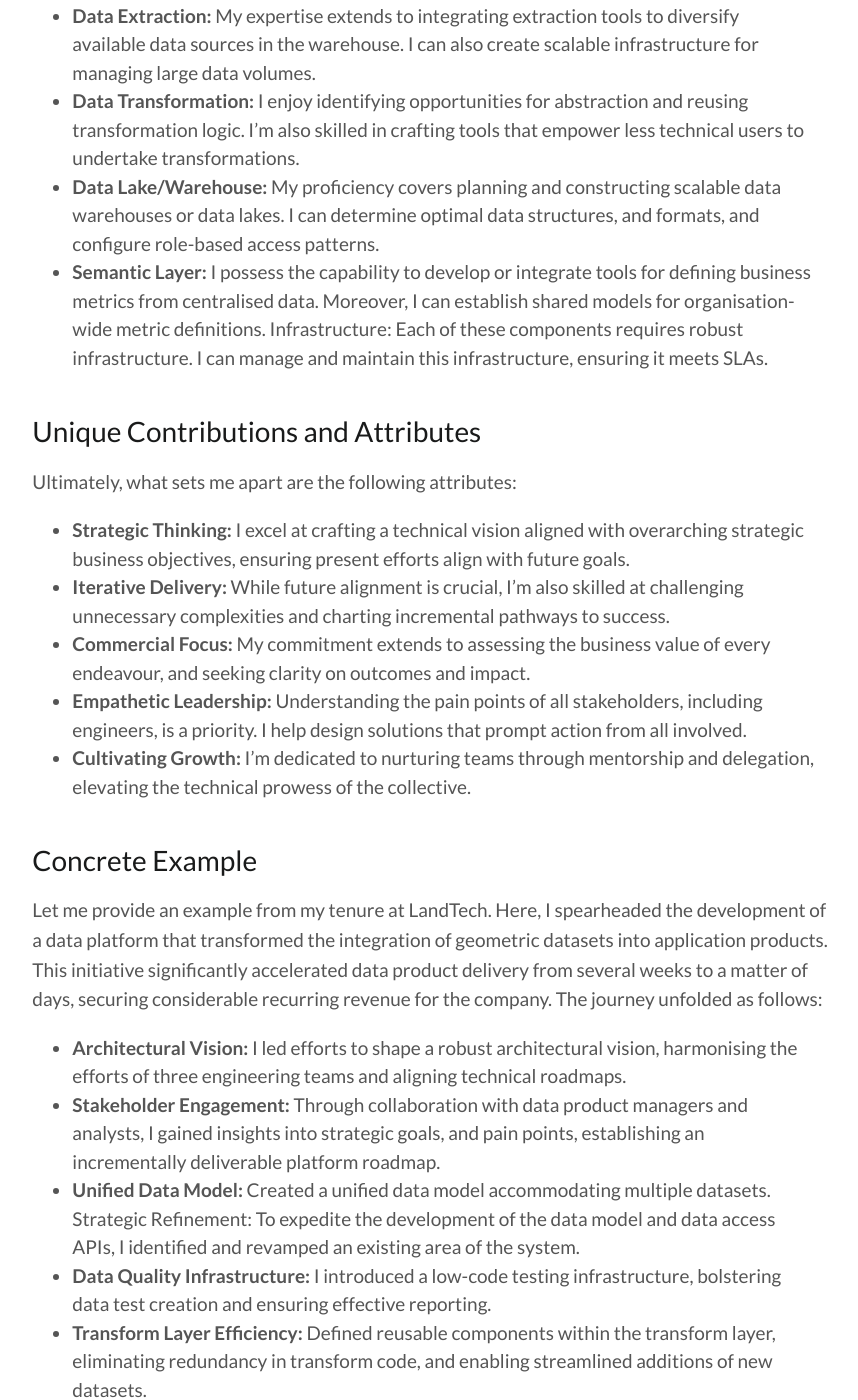
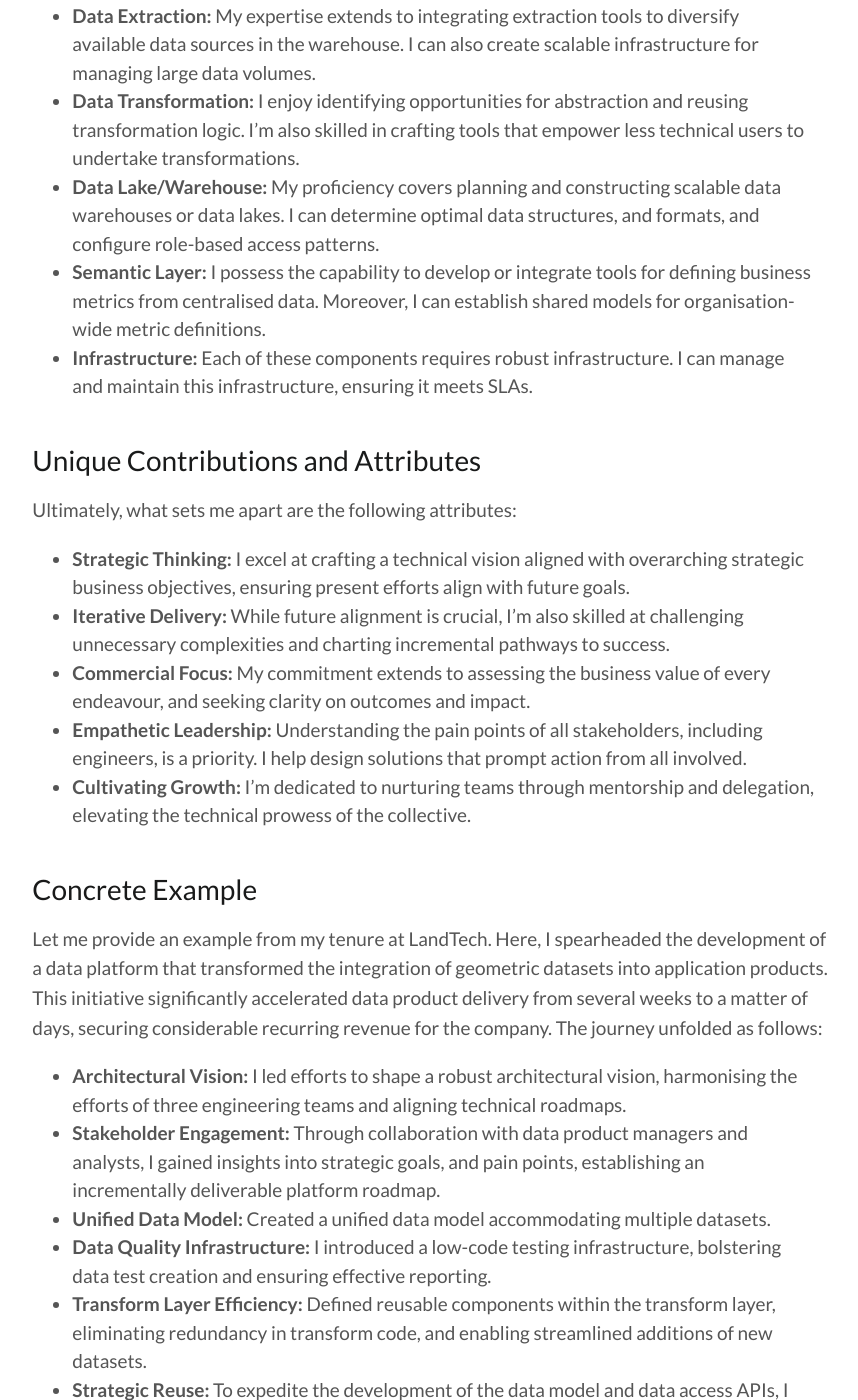
Before and after one commit to spiritedtechie/spiritedtechie.com, a Jekyll site: the page built from collections/_posts/2023-08-24-need-a-data-platform-tech-lead.md, in a window 1280 px wide and 1400 px high, scrolled down 2790 px. Shown: the whole window, without its empty margins (206-1064 px from the left). Built offline with Jekyll 4.4.1, drawn with Linux system fonts in a browser that asks for light colours; nearby versions of some CDN libraries; comment, search, counter and statistics services are not loaded; part of the change alters nothing that is shown; some of the changed text lies outside the part shown.

Commit message:
Blog tweaks

```diff
--- a/collections/_posts/2023-08-24-need-a-data-platform-tech-lead.md
+++ b/collections/_posts/2023-08-24-need-a-data-platform-tech-lead.md
@@ -42,7 +42,7 @@ In terms of contributing to data platforms, here's where my expertise comes into
 - **Data Transformation:** I enjoy identifying opportunities for abstraction and reusing transformation logic. I'm also skilled in crafting tools that empower less technical users to undertake transformations.
 - **Data Lake/Warehouse:** My proficiency covers planning and constructing scalable data warehouses or data lakes. I can determine optimal data structures, and formats, and configure role-based access patterns.
 - **Semantic Layer:** I possess the capability to develop or integrate tools for defining business metrics from centralised data. Moreover, I can establish shared models for organisation-wide metric definitions.
-Infrastructure: Each of these components requires robust infrastructure. I can manage and maintain this infrastructure, ensuring it meets SLAs.
+- **Infrastructure:** Each of these components requires robust infrastructure. I can manage and maintain this infrastructure, ensuring it meets SLAs.
 
 ## Unique Contributions and Attributes
 
@@ -61,9 +61,10 @@ Let me provide an example from my tenure at LandTech. Here, I spearheaded the de
 - **Architectural Vision:** I led efforts to shape a robust architectural vision, harmonising the efforts of three engineering teams and aligning technical roadmaps.
 - **Stakeholder Engagement:** Through collaboration with data product managers and analysts, I gained insights into strategic goals, and pain points, establishing an incrementally deliverable platform roadmap.
 - **Unified Data Model:** Created a unified data model accommodating multiple datasets.
-Strategic Refinement: To expedite the development of the data model and data access APIs, I identified and revamped an existing area of the system.
 - **Data Quality Infrastructure:** I introduced a low-code testing infrastructure, bolstering data test creation and ensuring effective reporting.
 - **Transform Layer Efficiency:** Defined reusable components within the transform layer, eliminating redundancy in transform code, and enabling streamlined additions of new datasets.
+- **Strategic Reuse:** To expedite the development of the data model and data access APIs, I identified and revamped an existing area of the system.
+- **Buy Over Build Cost Effectiveness:** Led removal of a custom-built data capture tool for an open-source alternative, reducing engineering cost and maintenance.
 - **Team Growth:** I built a platform team from the ground up, coaching a senior engineer to a technical lead position and growing an engineer to a senior engineer.
 
 This example encapsulates my approach and my commitment to engineering impactful solutions.
```
